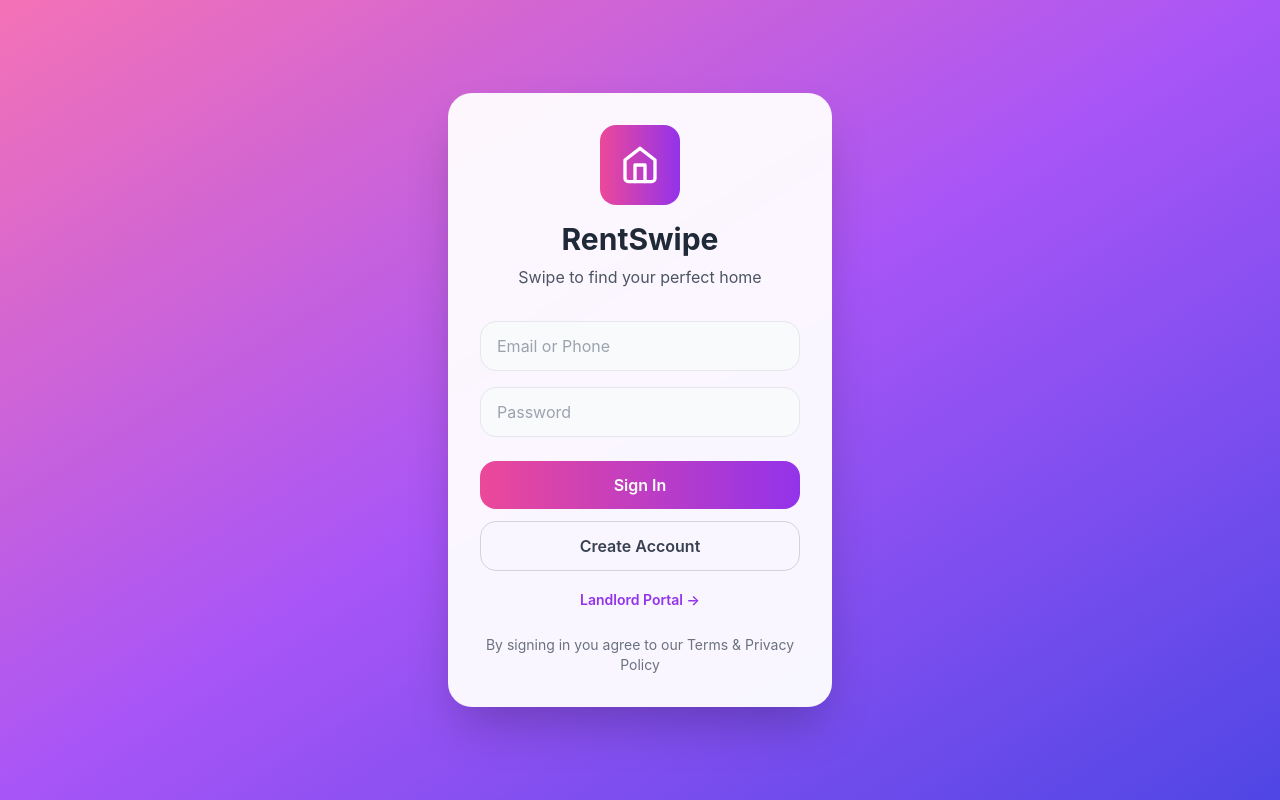
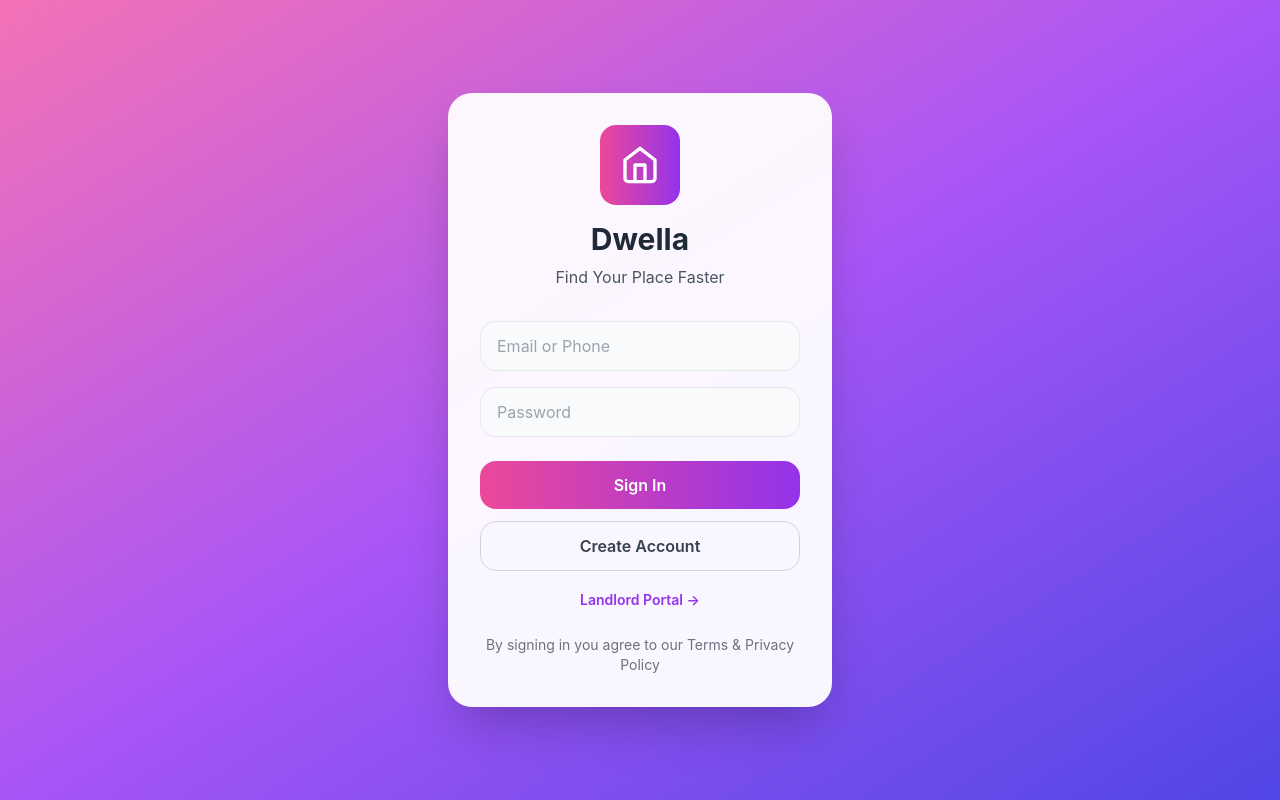
Before and after one commit to briellewang/Dwella-Hack-for-Homes-2025, a React (Vite) app: page / in a window 1280 px wide. Built offline with nearby package versions, Linux system fonts and the light colour scheme.

Commit message:
Update branding and tagline in login pages
Changed the main titles and taglines in LandlordLogin and Login components to use 'Dwella' branding and updated the descriptive text for a more consistent user experience.

```diff
--- a/src/LandlordLogin.jsx
+++ b/src/LandlordLogin.jsx
@@ -10,7 +10,7 @@ const LandlordLoginPage = ({ setCurrentView }) => {
             <Users className="w-10 h-10 text-white" />
           </div>
           <h1 className="text-3xl font-bold text-gray-800 mb-2">
-            Landlord Portal
+            Dwella Landlord
           </h1>
           <p className="text-gray-600">Manage your properties</p>
         </div>
--- a/src/Login.jsx
+++ b/src/Login.jsx
@@ -9,8 +9,8 @@ const LoginPage = ({ setCurrentView }) => {
           <div className="w-20 h-20 bg-gradient-to-r from-pink-500 to-purple-600 rounded-2xl mx-auto mb-4 flex items-center justify-center">
             <Home className="w-10 h-10 text-white" />
           </div>
-          <h1 className="text-3xl font-bold text-gray-800 mb-2">RentSwipe</h1>
-          <p className="text-gray-600">Swipe to find your perfect home</p>
+          <h1 className="text-3xl font-bold text-gray-800 mb-2">Dwella</h1>
+          <p className="text-gray-600">Find Your Place Faster</p>
         </div>
 
         <div className="space-y-4 mb-6">
```
